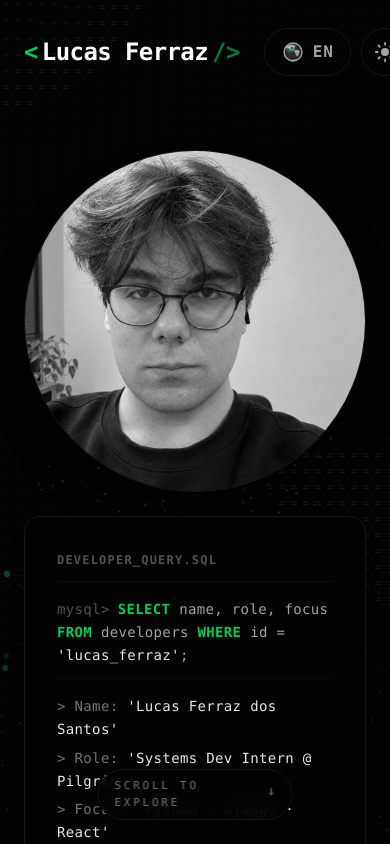
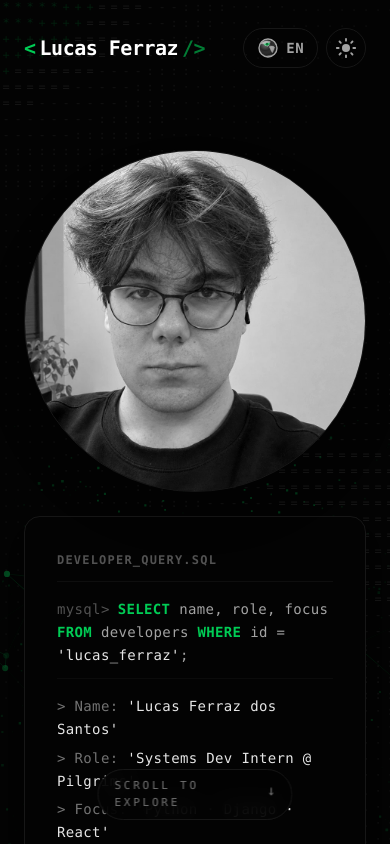
Before and after one commit to lucasferraz-dev/Portfolio-LucasDev, a React (Vite) app: page / in a window 390 px wide. Shown: the top 844 px of the page. Built offline with nearby package versions, Linux system fonts and the light colour scheme.

Commit message:
fix: impede que os cards da trajetória alarguem a página no celular e reduz o header em telas pequenas

```diff
--- a/src/components/layout/Header.module.css
+++ b/src/components/layout/Header.module.css
@@ -13,7 +13,7 @@
 }
 
 .logo {
-  @apply font-mono text-2xl md:text-4xl font-black tracking-tight text-white flex items-center gap-1 transition-colors shrink-0;
+  @apply font-mono text-xl sm:text-2xl md:text-4xl font-black tracking-tight text-white flex items-center gap-1 transition-colors shrink-0;
 }
 
 .logo:hover {
@@ -29,11 +29,11 @@
 }
 
 .actions {
-  @apply flex items-center gap-2.5 shrink-0;
+  @apply flex items-center gap-2 md:gap-2.5 shrink-0;
 }
 
 .themeButton {
-  @apply flex items-center justify-center w-12 h-12 rounded-full border border-slate-900 bg-transparent
+  @apply flex items-center justify-center w-10 h-10 md:w-12 md:h-12 rounded-full border border-slate-900 bg-transparent
          text-slate-400 cursor-pointer transition-colors duration-200;
 }
 
@@ -94,8 +94,8 @@
 }
 
 .langButton {
-  @apply flex items-center gap-2 h-12 pl-4 pr-4.5 rounded-full border border-slate-900 bg-transparent
-         font-mono text-base font-bold tracking-wider text-slate-400 cursor-pointer transition-colors duration-200;
+  @apply flex items-center gap-1.5 md:gap-2 h-10 md:h-12 pl-3 pr-3.5 md:pl-4 md:pr-4.5 rounded-full border border-slate-900 bg-transparent
+         font-mono text-sm md:text-base font-bold tracking-wider text-slate-400 cursor-pointer transition-colors duration-200;
 }
 
 .langButton:hover {
--- a/src/components/sections/Timeline.module.css
+++ b/src/components/sections/Timeline.module.css
@@ -7,6 +7,8 @@
 
 .sectionContainer {
   @apply py-24 max-w-none w-full px-6 md:px-16 lg:px-24 border-t border-slate-900/60;
+  /* os cards entram deslizando de fora; sem isso eles alargam a página no celular */
+  overflow-x: clip;
 }
 
 .header {
```
